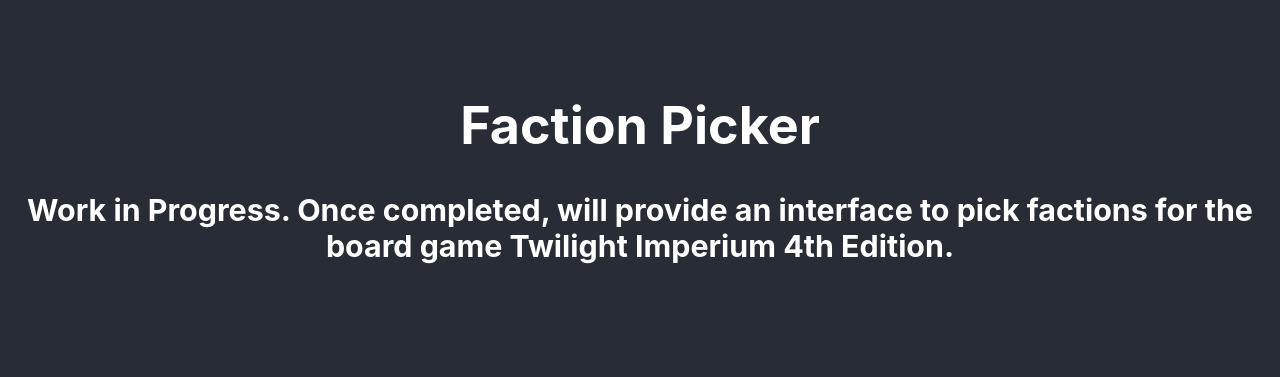
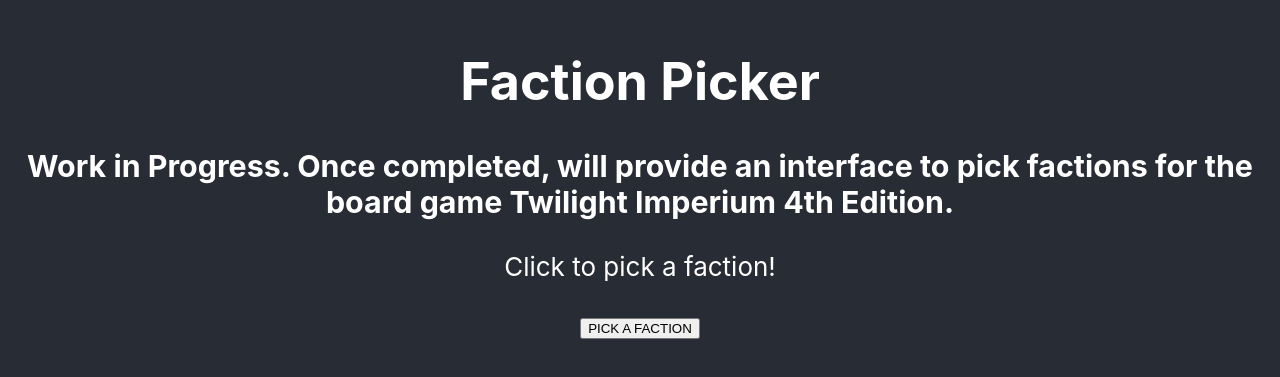
Before and after one commit to matt-marano/ti-faction-picker-webpage, a React (Create React App) app: page / in a window 1280 px wide. Shown: the part 223-600 px from the top of the page. Built offline with nearby package versions, Linux system fonts and the light colour scheme.

Commit message:
Added factions and rough function component to pick randomly

```diff
--- a/src/App.tsx
+++ b/src/App.tsx
@@ -1,5 +1,42 @@
-import React from "react";
+import React, { useState } from "react";
 import "./App.css";
+
+function pickFactionRandomly(): string {
+  const factions = [
+    "Arborec",
+    "Barony of Letnev",
+    "Clan of Saar",
+    "Embers of Muaat",
+    "Emirates of Hacan",
+    "Federation of Sol",
+    "Ghosts of Creuss",
+    "L1Z1X Mindnet",
+    "Mentak Coalition",
+    "Naalu Collective",
+    "Nekro Virus",
+    "Sardakk N'orr",
+    "Universities of Jol-Nar",
+    "Winnu",
+    "Xxcha Kingdom",
+    "Yin Brotherhood",
+    "Yssaril Tribes",
+  ];
+
+  return factions[Math.floor(Math.random() * factions.length)];
+}
+
+function Picker() {
+  const [factionPicked, setFactionPicked] = useState("");
+
+  return (
+    <div>
+      <p>Click to pick a faction!</p>
+      <button onClick={() => setFactionPicked(pickFactionRandomly())}>
+        PICK A FACTION
+      </button>
+    </div>
+  );
+}
 
 function App() {
   return (
@@ -11,6 +48,7 @@ function App() {
             Work in Progress. Once completed, will provide an interface to pick
             factions for the board game Twilight Imperium 4th Edition.
           </h3>
+          <Picker></Picker>
         </div>
       </header>
     </div>
```
